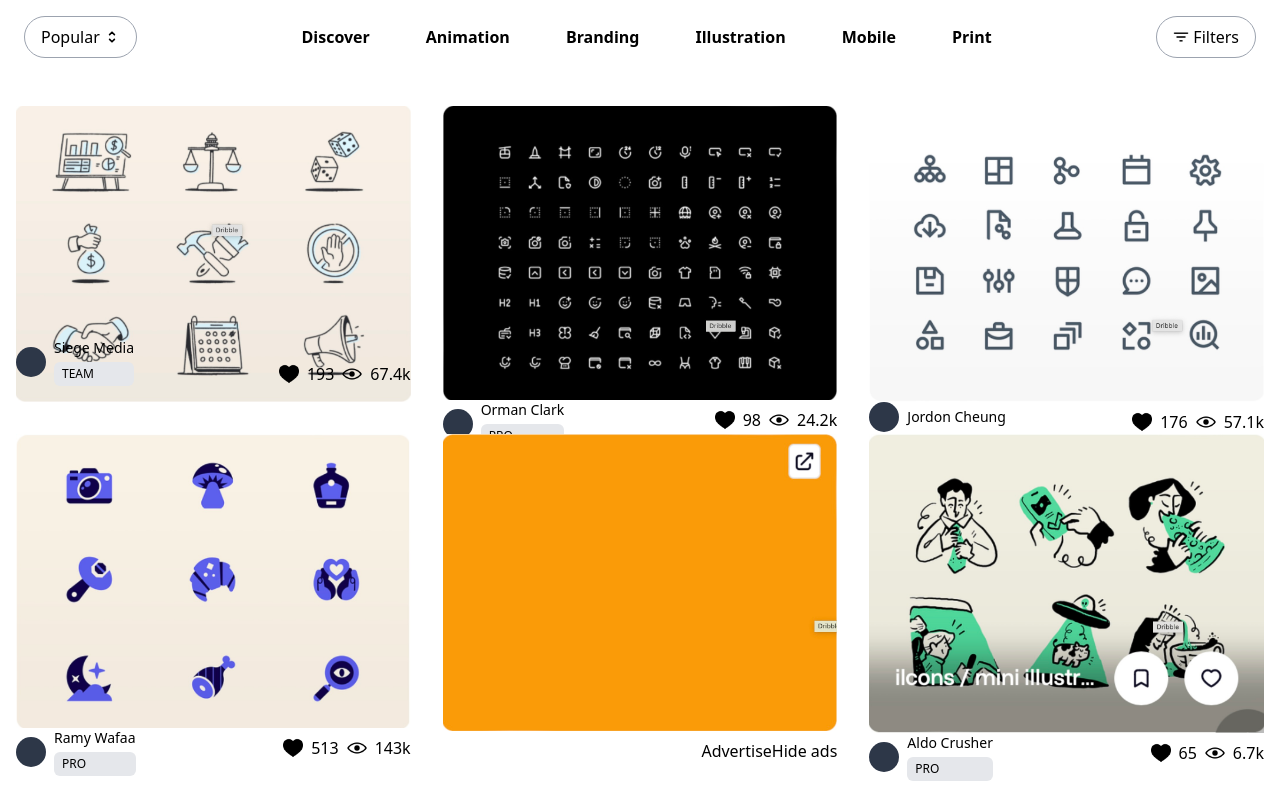
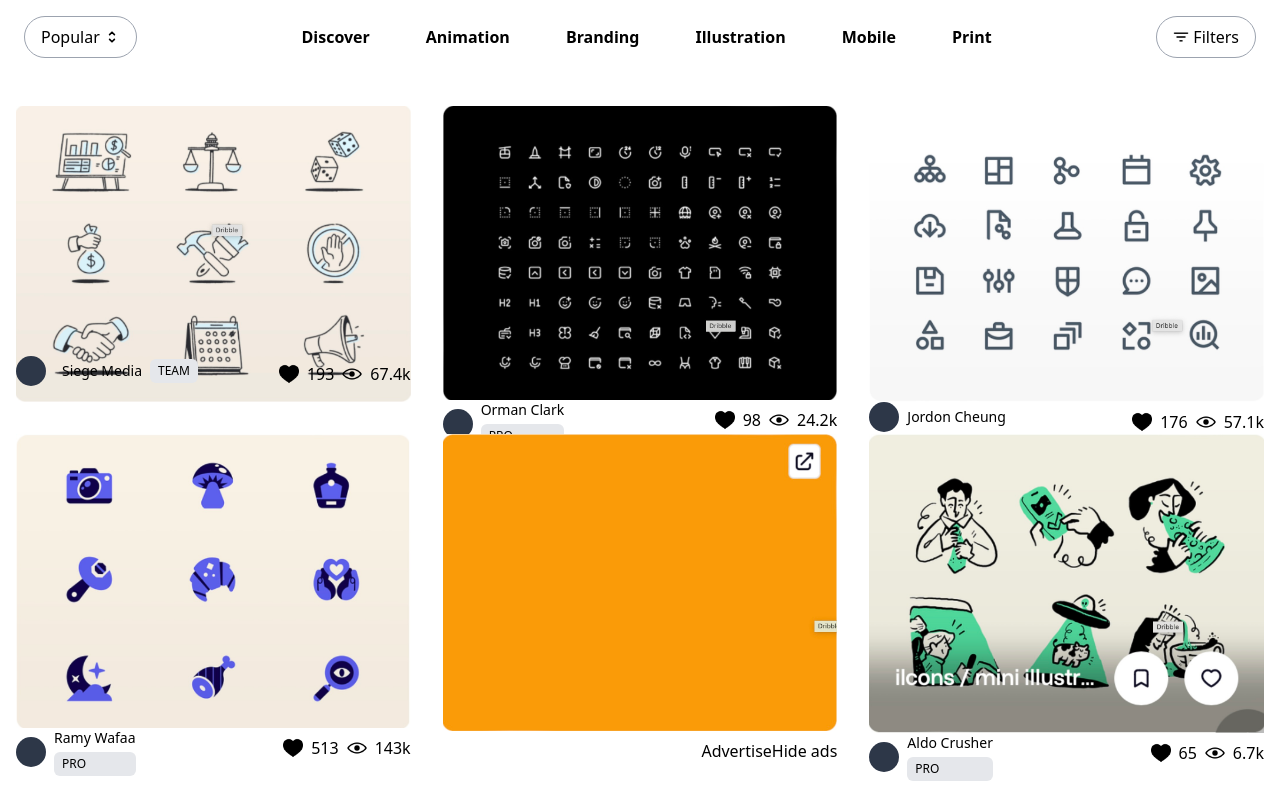
Before and after one commit to allysontishler/mi449-c7-tailwind, a website: page index.html in a window 1280 px wide. Drawn offline with nearby package versions, Linux system fonts and the light colour scheme.

Commit message:
flex-box

```diff
--- a/index.html
+++ b/index.html
@@ -58,9 +58,9 @@
           <img src="images/image1.jpeg" alt="Image 1">
           <div class="absolute bottom-4 left-0 flex items-center">
               <div class="user-profile"></div>
-              <div class="flex flex-col"> <!-- Added flex and flex-col classes -->
+              <div class="flex items-center ml-2"> <!-- Added flex and ml-2 classes -->
                   <p class="text-sm">Siege Media</p>
-                  <div class="bg-gray-200 rounded-md px-2 py-1 mt-1 text-xs">TEAM</div>
+                  <div class="bg-gray-200 rounded-md px-2 py-1 ml-2 text-xs">TEAM</div> <!-- Added ml-2 class -->
               </div>
           </div>
           <div class="absolute bottom-4 right-0 likes-views">
@@ -70,6 +70,7 @@
               <p>67.4k</p>
           </div>
       </div>
+
 
         <!-- Image 2 -->
         <div class="relative">
```
